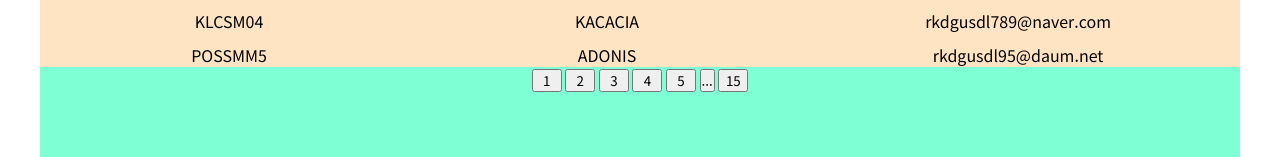
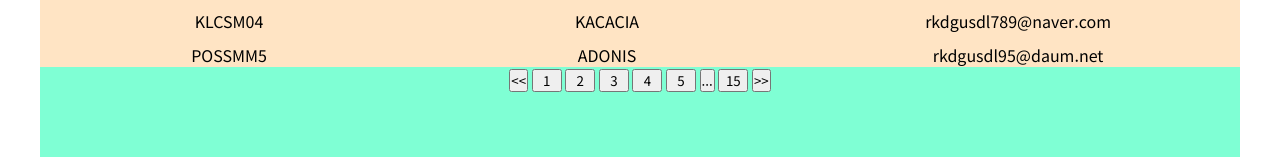
Before and after one commit to rkdgusdl95/paging, a plain HTML site: page index.html in a window 1280 px wide. Shown: the part 165-322 px from the top of the page. Drawn offline with nearby package versions, Linux system fonts and the light colour scheme.

Commit message:
Update index.html

```diff
--- a/index.html
+++ b/index.html
@@ -35,6 +35,7 @@
 
            <div>
             <ul style="list-style: none; text-align: center; ">
+                <li><input type="button" value="<<" id="prev" onclick="create_table(1,1)"></li>
                 <li><input type="button" value="1" id="btn1" onclick="create_table(1,1)"></li>
                 <li><input type="button" value="..." class="hidden"id="btn...2" ></li>
                 <li><input type="button" value="2" id="btn2" onclick="create_table(2,2)"></li>
@@ -43,6 +44,7 @@
                 <li><input type="button" value="5" id="btn5" onclick="create_table(5,5)"></li>
                 <li><input type="button" value="6" id="btn6" onclick="create_table(6,6)"></li>
                 <li><input type="button" value="7" id="btn7" onclick="create_table(7,7)"></li>
+                <li><input type="button" value="..." class="hidden"id="btn...3" ></li>
                 <li><input type="button" value="8" id="btn8" onclick="create_table(8,8)"></li>
                 <li><input type="button" value="9" id="btn9" onclick="create_table(9,9)"></li>
                 <li><input type="button" value="10" id="btn10" onclick="create_table(10,10)"></li>
@@ -52,6 +54,7 @@
                 <li><input type="button" value="14" id="btn14" onclick="create_table(14,14)"></li>
                 <li><input type="button" value="..." id="btn..." ></li>
                 <li><input type="button" value="15" id="btn15" onclick="create_table(15,15)" ></li>
+                <li><input type="button" value=">>" id="next" onclick="create_table(1,1)"></li>
 
             </ul>
             </div>
@@ -62,3 +65,4 @@
 
 
 </body>
+</html>
```
